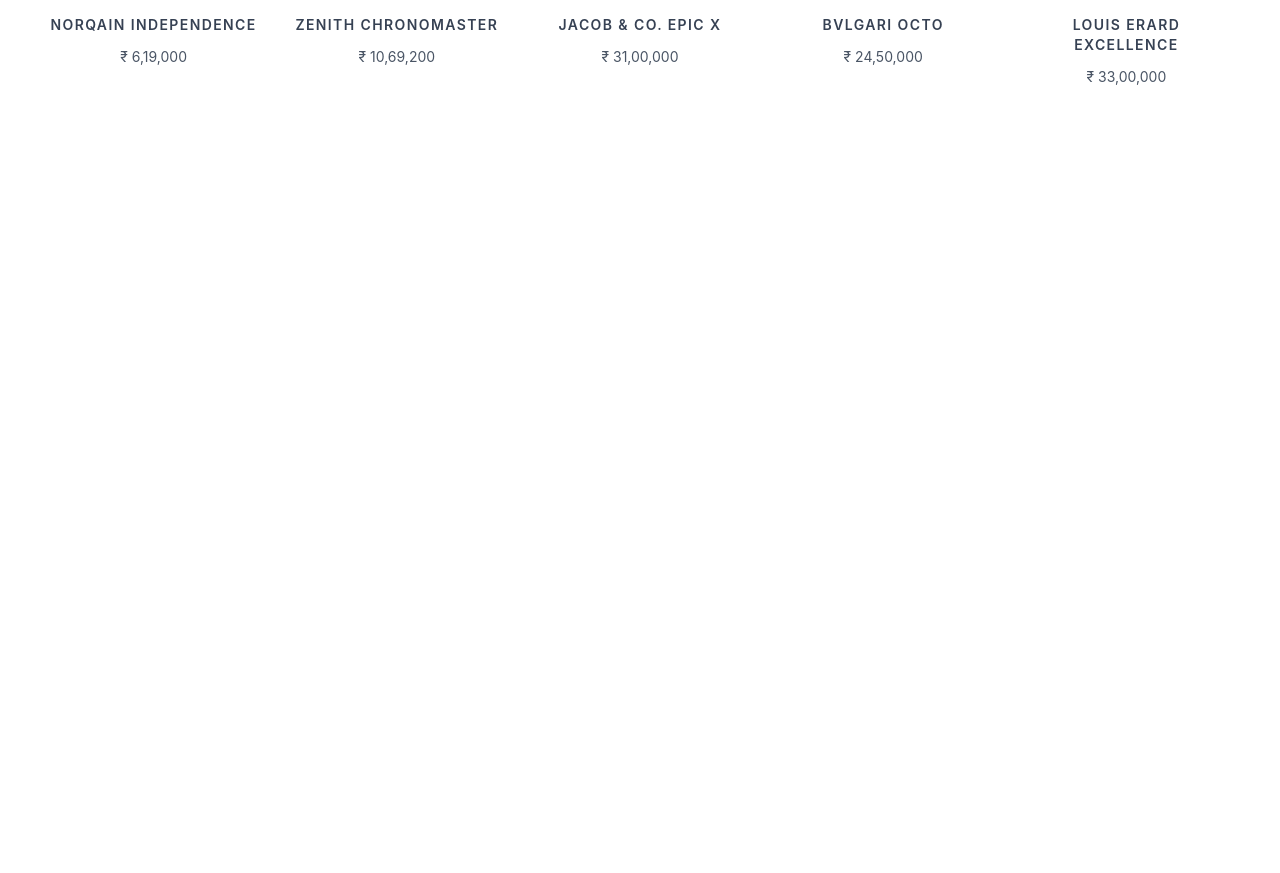
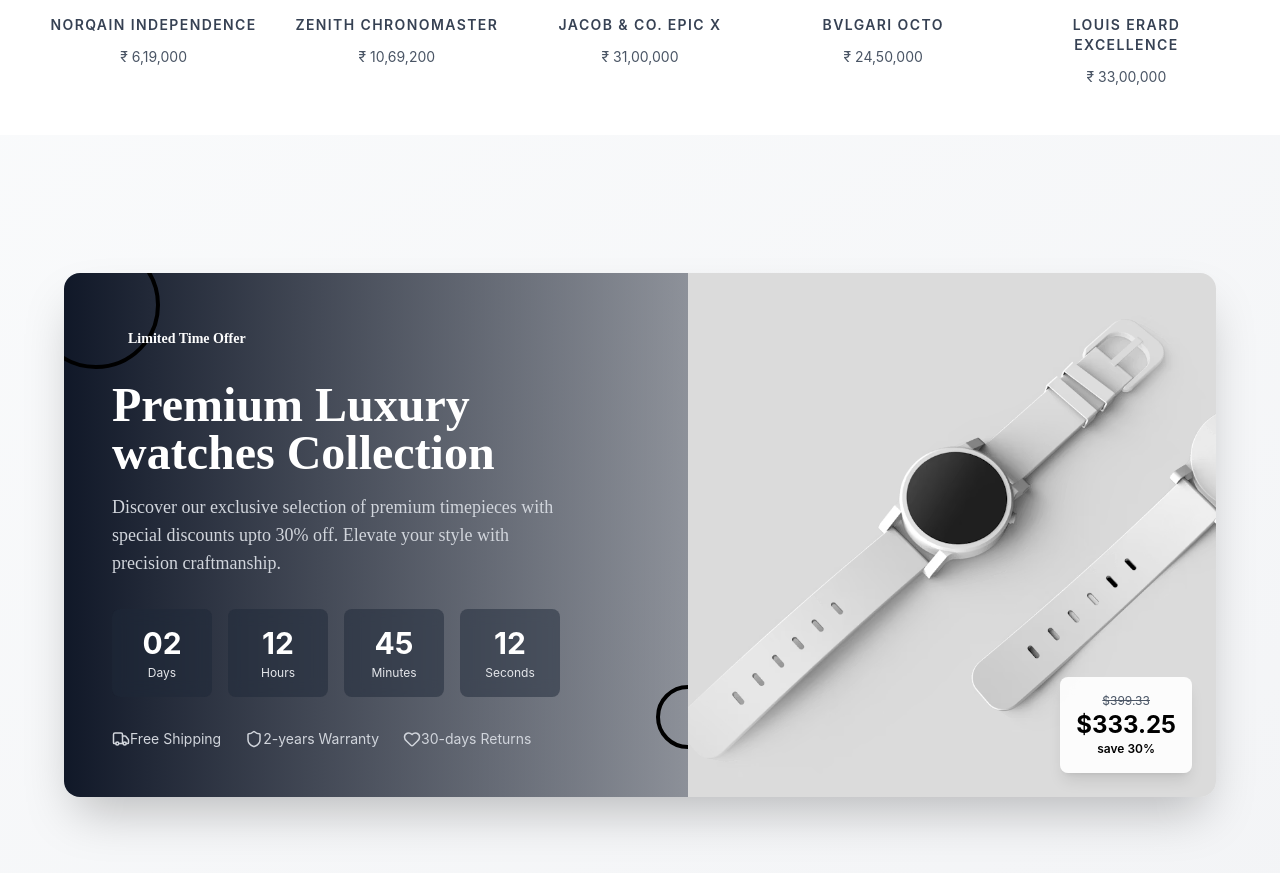
Before and after one commit to kawsar-ahmed-rahim/watchsite, a React (Vite) app in the folder frontend/: page / in a window 1280 px wide. Shown: the part 2200-3073 px from the top of the page. Before the commit the page ends 2335 px from the top, so only its background shows below. Built offline with nearby package versions, Linux system fonts and the light colour scheme.

Commit message:
Add FashionPage component and update Home to include it; enhance cSpell words

```diff
--- /dev/null
+++ b/frontend/src/components/FashionPage.jsx
@@ -0,0 +1,112 @@
+import { watchOfferBannerStyles as a } from "../assets/dummyStyles";
+import F1 from "../assets/F1.png";
+import { Heart, Shield, Truck } from "lucide-react";
+import { useState, useEffect } from "react";
+const FashionPage = () => {
+  const [timeLeft, setTimeLeft] = useState({
+    Days: 2,
+    Hours: 12,
+    Minutes: 45,
+    Seconds: 18,
+  });
+
+  useEffect(() => {
+    // Convert current state to total seconds helper
+    const toTotalSeconds = (t) =>
+      t.Days * 86400 + t.Hours * 3600 + t.Minutes * 60 + t.Seconds;
+
+    // Create interval
+    const timer = setInterval(() => {
+      setTimeLeft((prev) => {
+        const total = toTotalSeconds(prev);
+
+        // If already zero, clear and return zeros
+        if (total <= 0) {
+          clearInterval(timer);
+          return { Days: 0, Hours: 0, Minutes: 0, Seconds: 0 };
+        }
+
+        const nextTotal = total - 1;
+
+        const Days = Math.floor(nextTotal / 86400);
+        const Hours = Math.floor((nextTotal % 86400) / 3600);
+        const Minutes = Math.floor((nextTotal % 3600) / 60);
+        const Seconds = Math.floor(nextTotal % 60);
+
+        return { Days, Hours, Minutes, Seconds };
+      });
+    }, 1000);
+
+    return () => clearInterval(timer);
+  }, []);
+
+  return (
+    <div className={a.container}>
+      <div className={a.maxWidthContainer}>
+        <div className={a.banner}>
+          <div className={a.contentSection}>
+            <div className={a.decorativeLarge}></div>
+            <div className={a.decorativeSmall}></div>
+
+            <div className={a.offerTag} style={a.playfairFont}>
+              Limited Time Offer
+            </div>
+
+            <h1 className={a.heading} style={a.playfairFont}>
+              Premium <span className={a.headingAccent}>Luxury watches</span>{" "}
+              Collection
+            </h1>
+
+            <p className={a.description}>
+              Discover our exclusive selection of premium timepieces with
+              special discounts upto 30% off. Elevate your style with precision
+              craftmanship.
+            </p>
+
+            <div className={a.countdownGrid}>
+              {Object.entries(timeLeft).map(([unit, value]) => (
+                <div className={a.countdownItem} key={unit}>
+                  <div className={a.countdownValue}>
+                    {String(value).padStart(2, "0")}
+                  </div>
+                  <div className={a.countdownLabel}>{unit}</div>
+                </div>
+              ))}
+            </div>
+
+            {/* features */}
+            <div className={a.featuresContainer}>
+              <div className={a.featureItem}>
+                <Truck size={18} className={a.featuresIcon} />
+                <span className={a.featureText}>Free Shipping</span>
+              </div>
+
+              <div className={a.featureItem}>
+                <Shield size={18} className={a.featuresIcon} />
+                <span className={a.featureText}>2-years Warranty</span>
+              </div>
+
+              <div className={a.featureItem}>
+                <Heart size={18} className={a.featuresIcon} />
+                <span className={a.featureText}>30-days Returns</span>
+              </div>
+            </div>
+          </div>
+          {/* img */}
+          <div className={a.imageSection}>
+            <div className={a.imageOverlay}>
+              <img src={F1} alt="img" className={a.image} />
+              <div className={a.priceTag}>
+                <div className={a.oldPrice}>$399.33</div>
+                <div className={a.newPrice}>$333.25</div>
+                <div className={a.discount}>save 30%</div>
+              </div>
+            </div>
+          </div>
+        </div>
+      </div>
+    </div>
+  );
+};
+
+export default FashionPage;
--- a/frontend/src/pages/Home.jsx
+++ b/frontend/src/pages/Home.jsx
@@ -1,12 +1,14 @@
 import BannerHome from "../components/BannerHome";
 import CategoriesHome from "../components/CategoriesHome";
 import ComingSoonWatchesPage from "../components/ComingSoonWatchesPage";
+import FashionPage from "../components/FashionPage";
 const Home = () => {
   return (
     <div>
       <BannerHome />
       <CategoriesHome />
       <ComingSoonWatchesPage />
+      <FashionPage />
     </div>
   );
 };
```
